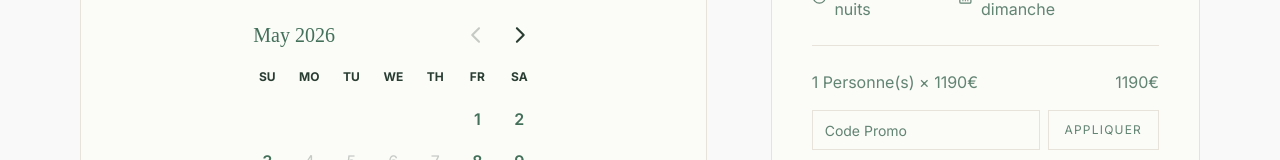
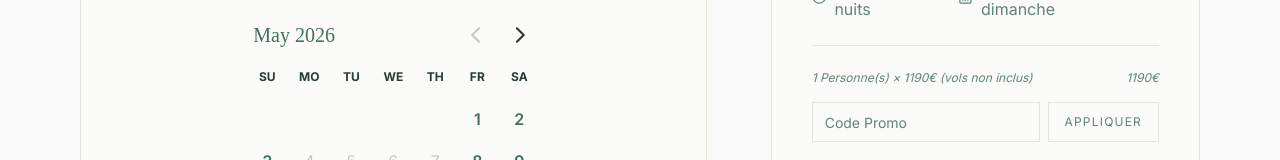
Before and after one commit to Snasri/Evasion-Tunisienne, a React (Vite) app: page /reservation in a window 1280 px wide. Shown: the part 718-878 px from the top of the page. Built offline with nearby package versions, Linux system fonts and the light colour scheme; no server answers; the HTML template or start-up script is replaced by a standard one; a web font is replaced by a local one.

Commit message:
Content: Finalize flight disclaimer and price mentions

```diff
--- a/src/pages/ReservationPage.tsx
+++ b/src/pages/ReservationPage.tsx
@@ -364,8 +364,8 @@ const ReservationPage = () => {
                   )}
 
                   <div className="pt-6 border-t border-border space-y-4">
-                    <div className="flex justify-between items-center text-muted-foreground">
-                      <span>{formData.participants} Personne(s) × {prog.price}€</span>
+                    <div className="flex justify-between items-center text-muted-foreground italic text-xs">
+                      <span>{formData.participants} Personne(s) × {prog.price}€ (vols non inclus)</span>
                       <span>{basePrice}€</span>
                     </div>
 
```
